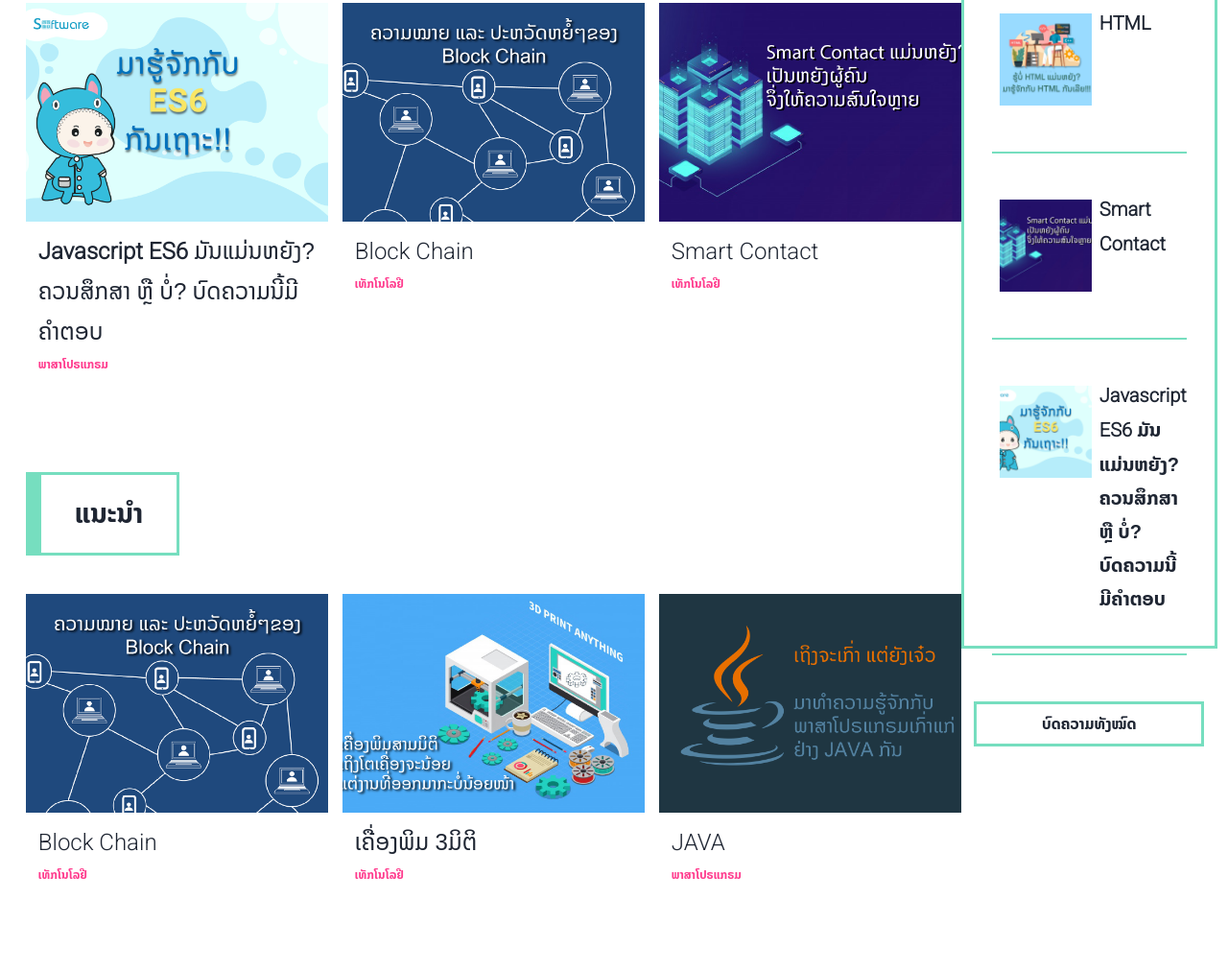
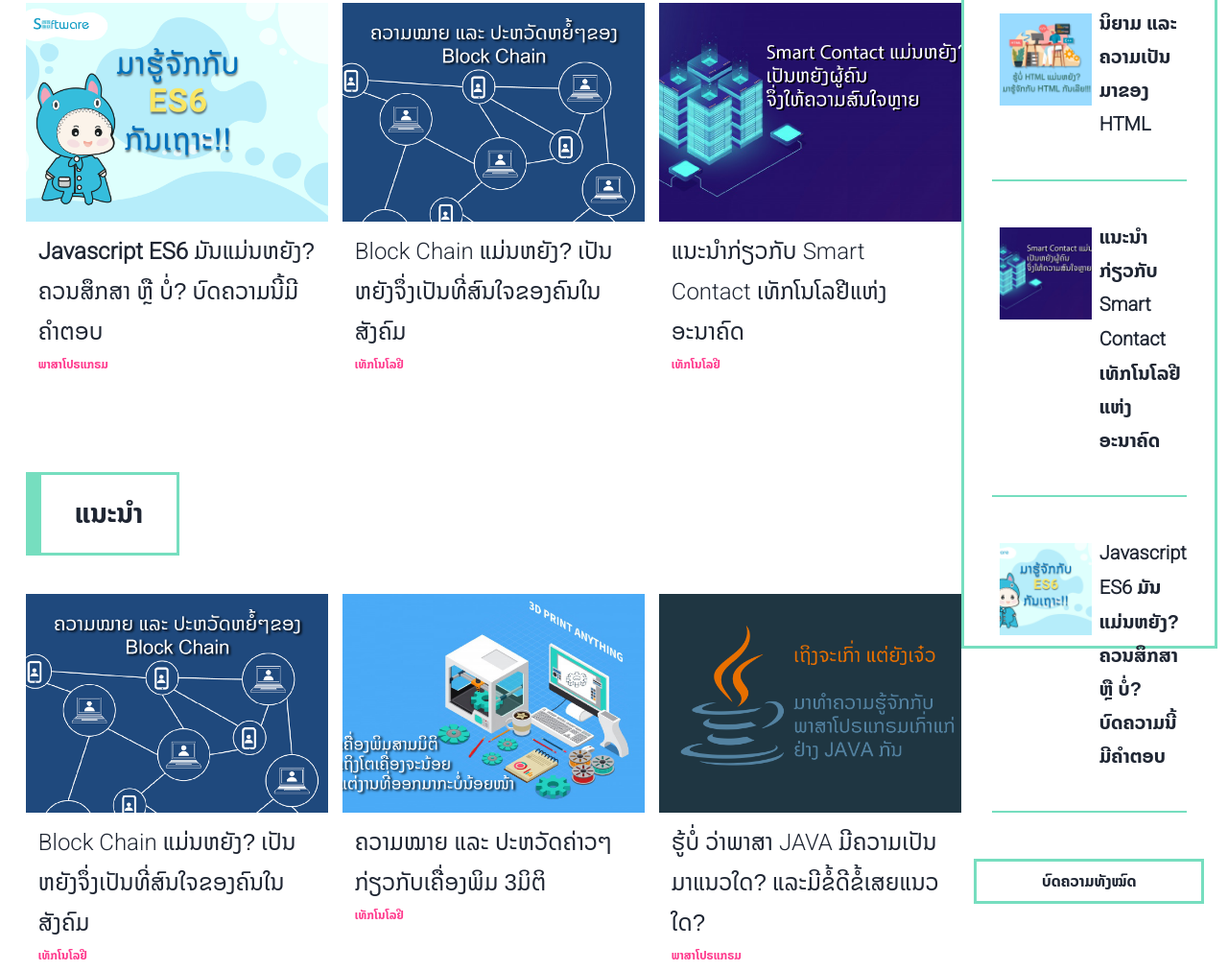
Before and after one commit to bounnn/YarkHu, a plain HTML site: page index.html in a window 1280 px wide. Shown: the part 1009-2021 px from the top of the page at 96% size. Drawn offline with Linux system fonts and the light colour scheme.

Commit message:
Update home page

```diff
--- a/index.html
+++ b/index.html
@@ -62,7 +62,7 @@
 
             <a href="./asset/posts/BlockChain.html" target="_blank" class="card">
               <img src="./asset/image/Post Pic/blockChain.png" alt="" />
-              <h2><span class="font-robo">Block Chain</span></h2>
+              <h2><span class="font-robo">Block Chain</span> ແມ່ນຫຍັງ? ເປັນຫຍັງຈຶ່ງເປັນທີ່ສົນໃຈຂອງຄົນໃນສັງຄົມ</h2>
               <div class="catergory">
                 <h3>ເທັກໂນໂລຢີ</h3>
               </div>
@@ -70,7 +70,7 @@
 
             <a href="./asset/posts/SmartContact.html" target="_blank" class="card">
               <img src="./asset/image/Post Pic/smartContact (2).png" alt="" />
-              <h2><span class="font-robo">Smart Contact</span></h2>
+              <h2>ແນະນຳກ່ຽວກັບ <span class="font-robo">Smart Contact</span> ເທັກໂນໂລຢີແຫ່ງອະນາຄົດ</h2>
               <div class="catergory">
                 <h3>ເທັກໂນໂລຢີ</h3>
               </div>
@@ -82,7 +82,7 @@
           <div class="blog-list in-home-page">
             <a href="./asset/posts/BlockChain.html" target="_blank" class="card">
               <img src="./asset/image/Post Pic/blockChain.png" alt="" />
-              <h2><span class="font-robo">Block Chain</span></h2>
+              <h2><span class="font-robo">Block Chain</span> ແມ່ນຫຍັງ? ເປັນຫຍັງຈຶ່ງເປັນທີ່ສົນໃຈຂອງຄົນໃນສັງຄົມ</h2>
               <div class="catergory">
                 <h3>ເທັກໂນໂລຢີ</h3>
               </div>
@@ -90,7 +90,7 @@
 
             <a href="./asset/posts/3DPrint.html" target="_blank" class="card">
               <img src="./asset/image/Post Pic/3d.png" alt="" />
-              <h2>ເຄື່ອງພິມ 3ມິຕິ</h2>
+              <h2>ຄວາມໝາຍ ແລະ ປະຫວັດຄ່າວໆກ່ຽວກັບເຄື່ອງພິມ 3ມິຕິ</h2>
               <div class="catergory">
                 <h3>ເທັກໂນໂລຢີ</h3>
               </div>
@@ -98,7 +98,7 @@
 
             <a href="./asset/posts/JAVA.html" target="_blank" class="card">
               <img src="./asset/image/Post Pic/java.png" alt="" />
-              <h2><span class="font-robo">JAVA</span></h2>
+              <h2>ຮູ້ບໍ່ ວ່າພາສາ <span class="font-robo">JAVA</span> ມີຄວາມເປັນມາແນວໃດ? ແລະມີຂໍ້ດີຂໍ້ເສຍແນວໃດ?</h2>
               <div class="catergory">
                 <h3>ພາສາໂປຣແກຣມ</h3>
               </div>
@@ -112,12 +112,12 @@
           <div id="side-blogs">
             <a href="./asset/posts/HTML.html" target="_blank" class="side-card">
               <img src="./asset/image/Post Pic/html (2).png" alt="" />
-              <h2><span class="font-robo">HTML</span></h2>
+              <h2>ນິຍາມ ແລະ ຄວາມເປັນມາຂອງ <span class="font-robo">HTML</span></h2>
             </a>
 
             <a href="./asset/posts/SmartContact.html" target="_blank" class="side-card">
               <img src="./asset/image/Post Pic/smartContact (2).png" alt="" />
-              <h2><span class="font-robo">Smart Contact</span></h2>
+              <h2>ແນະນຳກ່ຽວກັບ <span class="font-robo">Smart Contact</span> ເທັກໂນໂລຢີແຫ່ງອະນາຄົດ</h2>
             </a>
 
             <a href="./asset/posts/JS.html" target="_blank" class="side-card">
```
